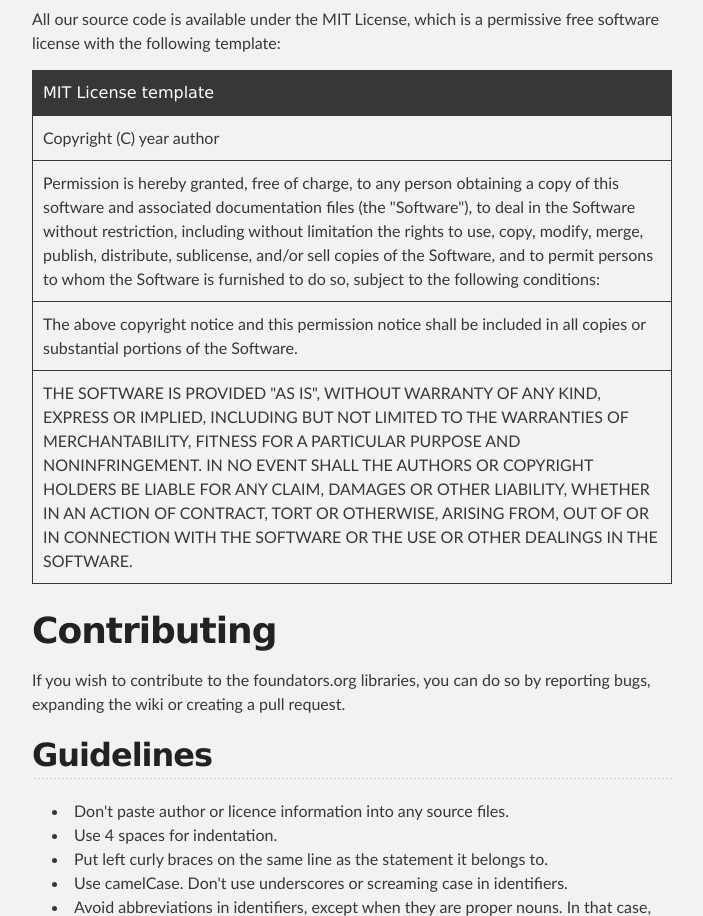
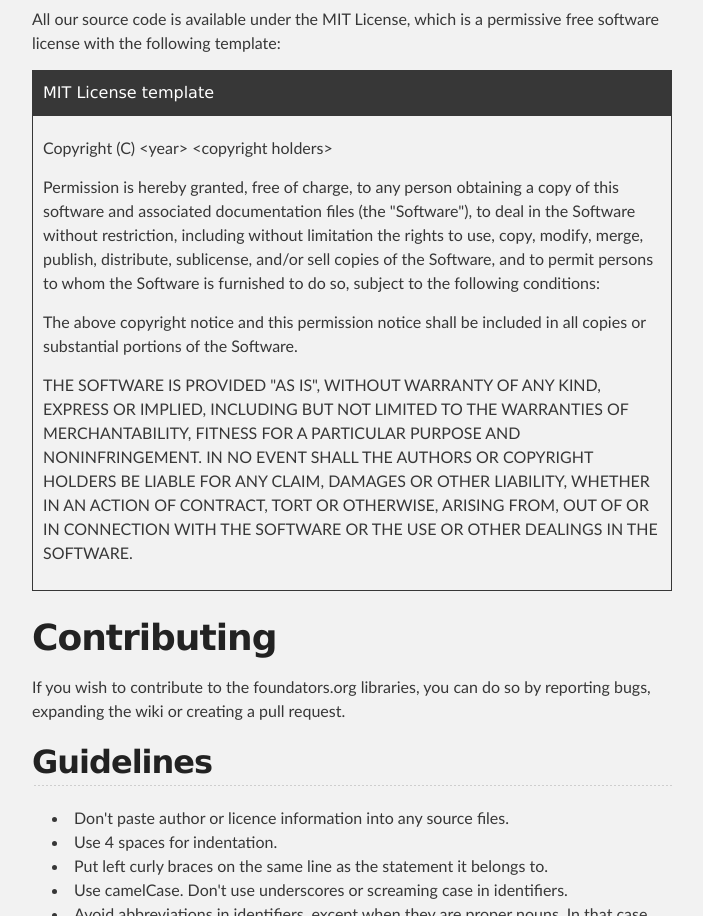
Before and after one commit to foundator/foundator.github.io, a plain HTML site: page index.html in a window 1280 px wide. Shown: the part 1001-1917 px from the top of the page, without its empty margins (288-991 px from the left). Drawn offline with Linux system fonts and the light colour scheme.

```diff
--- a/index.html
+++ b/index.html
@@ -63,20 +63,14 @@
 <thead><tr>
 <th>MIT License template</th>
 </tr></thead>
-<tbody>
-<tr>
-<td>Copyright (C) year author</td>
-</tr>
-<tr>
-<td>Permission is hereby granted, free of charge, to any person obtaining a copy of this software and associated documentation files (the "Software"), to deal in the Software without restriction, including without limitation the rights to use, copy, modify, merge, publish, distribute, sublicense, and/or sell copies of the Software, and to permit persons to whom the Software is furnished to do so, subject to the following conditions:</td>
-</tr>
-<tr>
-<td>The above copyright notice and this permission notice shall be included in all copies or substantial portions of the Software.</td>
-</tr>
-<tr>
-<td>THE SOFTWARE IS PROVIDED "AS IS", WITHOUT WARRANTY OF ANY KIND, EXPRESS OR IMPLIED, INCLUDING BUT NOT LIMITED TO THE WARRANTIES OF MERCHANTABILITY, FITNESS FOR A PARTICULAR PURPOSE AND NONINFRINGEMENT. IN NO EVENT SHALL THE AUTHORS OR COPYRIGHT HOLDERS BE LIABLE FOR ANY CLAIM, DAMAGES OR OTHER LIABILITY, WHETHER IN AN ACTION OF CONTRACT, TORT OR OTHERWISE, ARISING FROM, OUT OF OR IN CONNECTION WITH THE SOFTWARE OR THE USE OR OTHER DEALINGS IN THE SOFTWARE.</td>
-</tr>
-</tbody>
+<tbody><tr>
+<td>
+<p>Copyright (C) &lt;year&gt; &lt;copyright holders&gt;</p>
+<p>Permission is hereby granted, free of charge, to any person obtaining a copy of this software and associated documentation files (the "Software"), to deal in the Software without restriction, including without limitation the rights to use, copy, modify, merge, publish, distribute, sublicense, and/or sell copies of the Software, and to permit persons to whom the Software is furnished to do so, subject to the following conditions:</p>
+<p>The above copyright notice and this permission notice shall be included in all copies or substantial portions of the Software.</p>
+<p>THE SOFTWARE IS PROVIDED "AS IS", WITHOUT WARRANTY OF ANY KIND, EXPRESS OR IMPLIED, INCLUDING BUT NOT LIMITED TO THE WARRANTIES OF MERCHANTABILITY, FITNESS FOR A PARTICULAR PURPOSE AND NONINFRINGEMENT. IN NO EVENT SHALL THE AUTHORS OR COPYRIGHT HOLDERS BE LIABLE FOR ANY CLAIM, DAMAGES OR OTHER LIABILITY, WHETHER IN AN ACTION OF CONTRACT, TORT OR OTHERWISE, ARISING FROM, OUT OF OR IN CONNECTION WITH THE SOFTWARE OR THE USE OR OTHER DEALINGS IN THE SOFTWARE.</p>
+</td>
+</tr></tbody>
 </table><h1>
 <a name="contributing" class="anchor" href="#contributing"><span class="octicon octicon-link"></span></a>Contributing</h1>
 
```
Also changed, not shown: params.json (+1 -1 lines).
